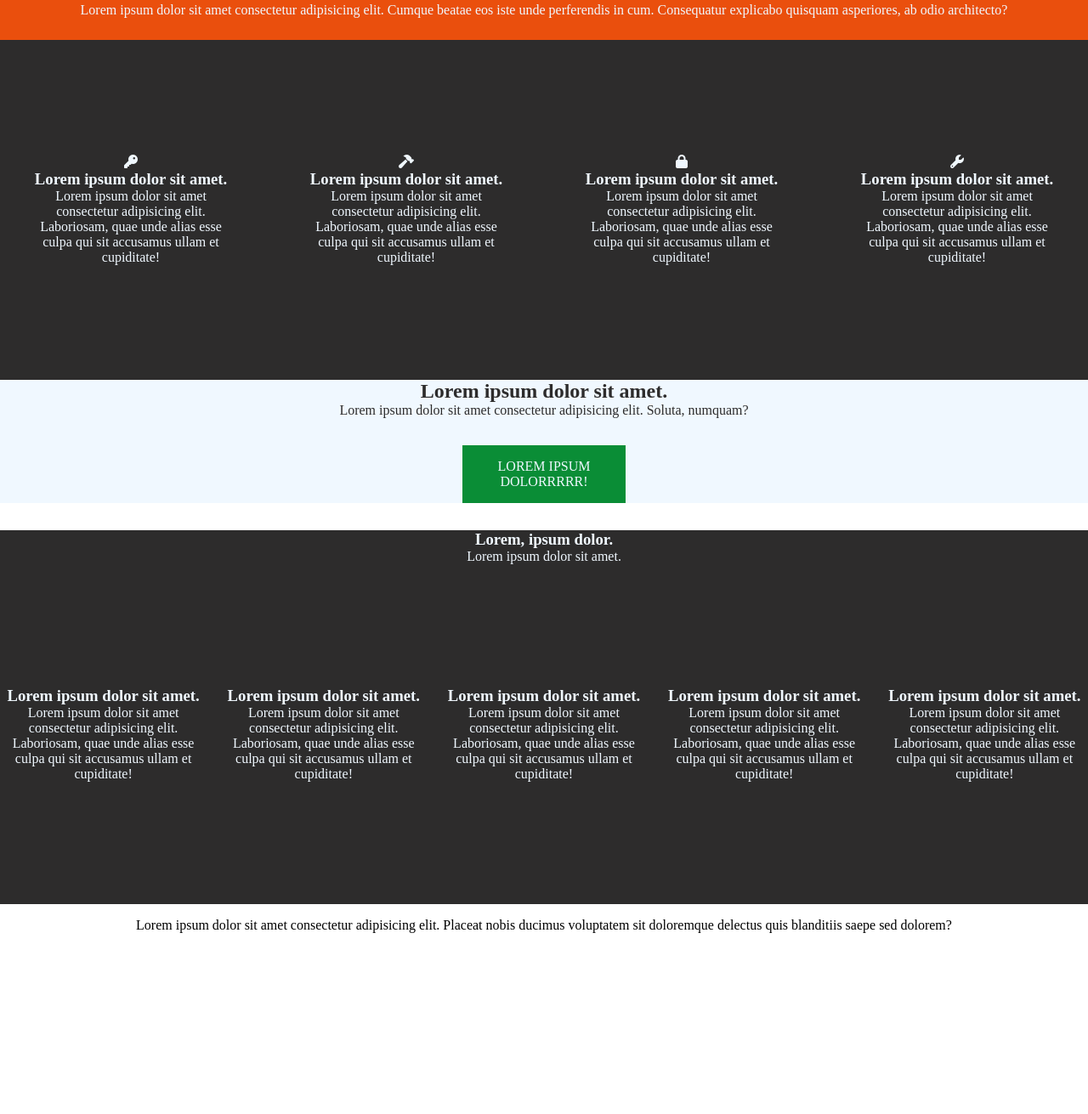
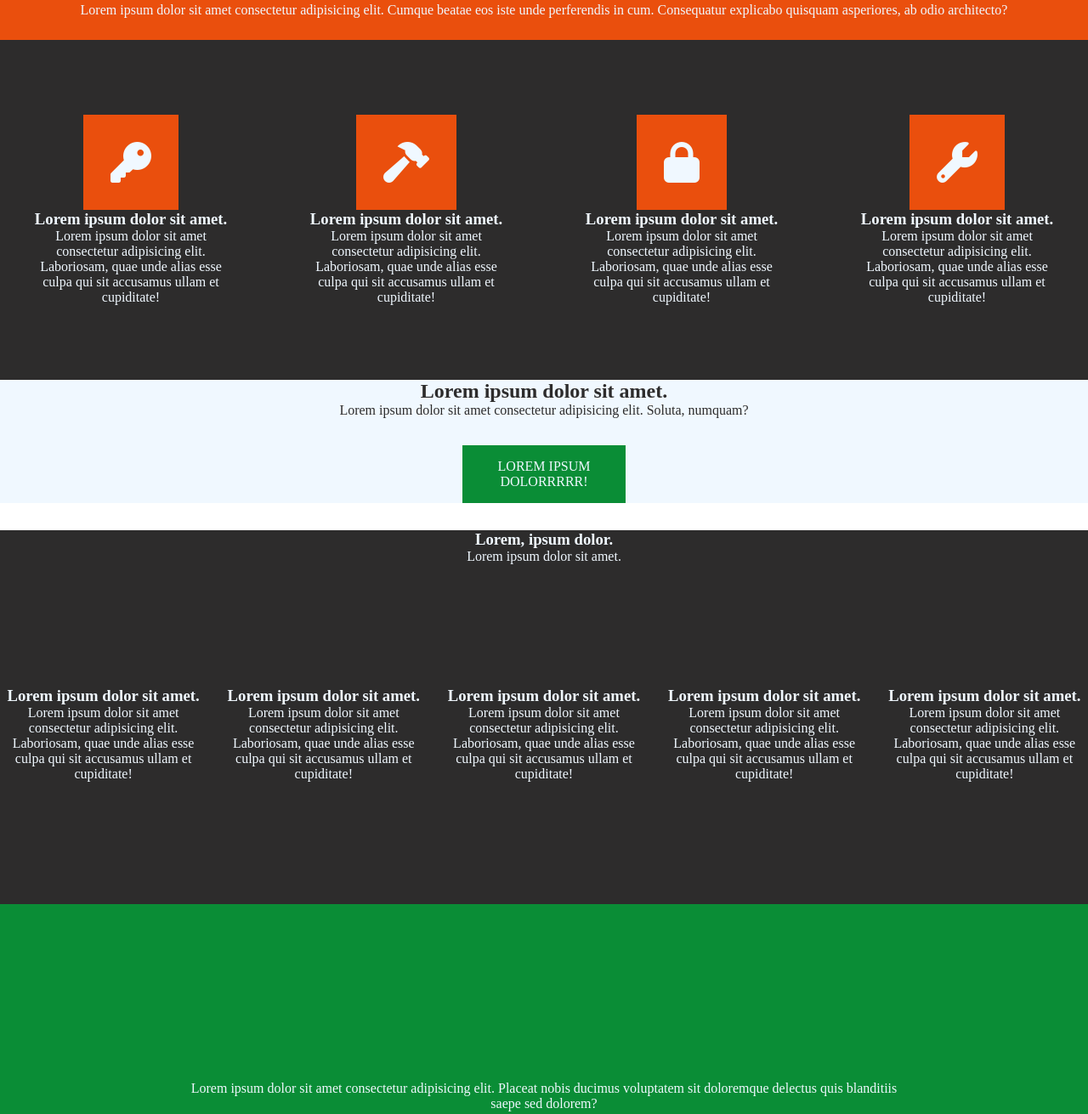
Before and after one commit to HelenaBO1000/wirework, a plain HTML site: page index.html in a window 1280 px wide. Shown: the part 755-2066 px from the top of the page at 85% size. Before the commit the page ends 1867 px from the top, so only its background shows below. Drawn offline with Linux system fonts and the light colour scheme.

Commit message:
Add files via upload

```diff
--- a/css.css
+++ b/css.css
@@ -82,6 +82,15 @@ section
 }
 footer
 {
-    height: 1rem ;
-    padding: 1rem;
+    height: 13em ;
+    padding: 13rem;
+    background-color:  rgb(10, 141, 54);
+    color: aliceblue;
 }
+i
+{
+    background-color: rgb(234, 79, 13);
+    color: aliceblue;
+    padding: 2rem;
+    font-size: 3rem;
+}
```
